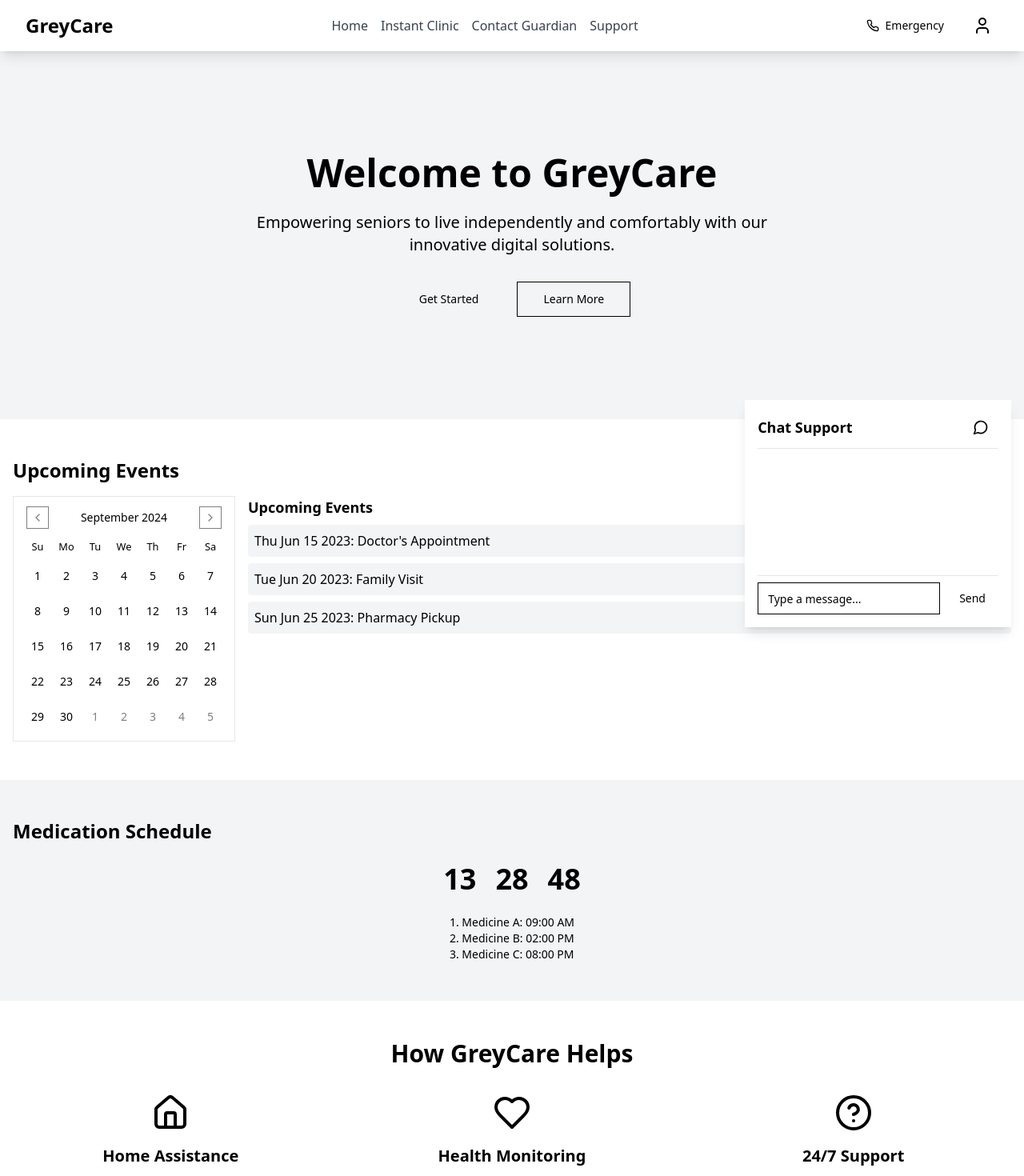
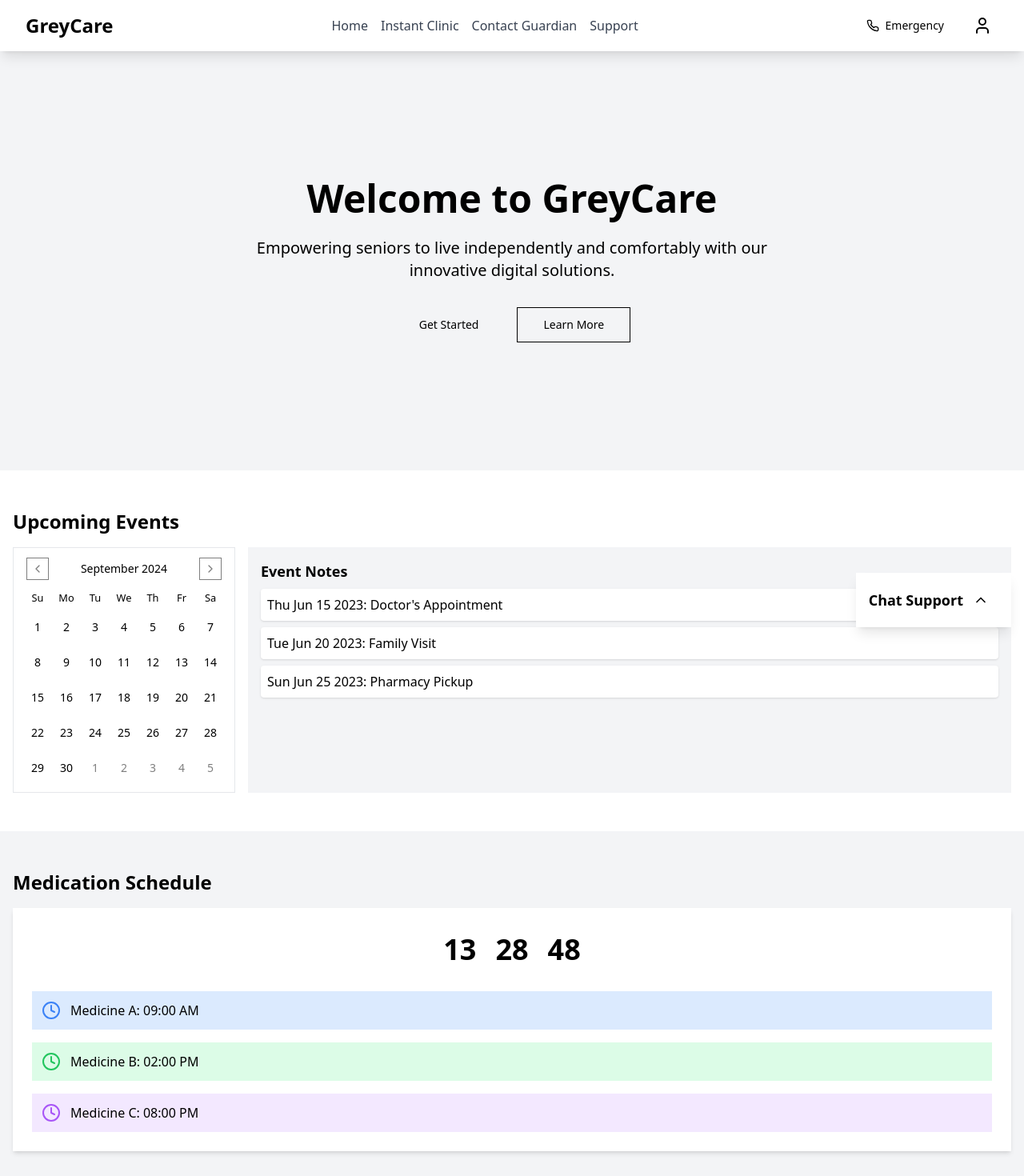
Before and after one commit to Srijan1202/GreyCare, a Next.js app: page /dashboard in a window 1280 px wide. Shown: the top 1470 px of the page at 80% size. Built offline with nearby package versions, Linux system fonts and the light colour scheme.

Commit message:
updated landing page

```diff
--- a/components/landing-page.jsx
+++ b/components/landing-page.jsx
@@ -1,92 +1,14 @@
 'use client'
 
-import React, { useState } from "react";
-import Link from "next/link";
-import { motion } from "framer-motion";
+import React, { useState, useEffect } from "react";
+import { motion, useAnimation } from "framer-motion";
+import { useInView } from "react-intersection-observer";
 import { Button } from "@/components/ui/button";
 import { Input } from "@/components/ui/input";
 import { Calendar } from "@/components/ui/calendar";
-import { Heart, HelpCircle, Home, Menu, User, X, Clock, Phone, MessageCircle } from "lucide-react";
+import { Heart, HelpCircle, Home, Menu, User, X, Clock, Phone, MessageCircle, ChevronUp, ChevronDown } from "lucide-react";
 
-const FlipClock = () => {
-  const [time, setTime] = useState(new Date());
-
-  React.useEffect(() => {
-    const timer = setInterval(() => setTime(new Date()), 1000);
-    return () => clearInterval(timer);
-  }, []);
-
-  const formatTime = (time) => {
-    return time.toString().padStart(2, '0');
-  };
-
-  return (
-    <div className="flex flex-col items-center">
-      <div className="flex space-x-2 text-4xl font-bold">
-        <div className="bg-primary text-primary-foreground p-2 rounded">{formatTime(time.getHours())}</div>
-        <div className="bg-primary text-primary-foreground p-2 rounded">{formatTime(time.getMinutes())}</div>
-        <div className="bg-primary text-primary-foreground p-2 rounded">{formatTime(time.getSeconds())}</div>
-      </div>
-      <div className="mt-4 text-sm">
-        <p>1. Medicine A: 09:00 AM</p>
-        <p>2. Medicine B: 02:00 PM</p>
-        <p>3. Medicine C: 08:00 PM</p>
-      </div>
-    </div>
-  );
-};
-
-const CalendarWithNotes = () => {
-  const [date, setDate] = useState(new Date());
-  const events = [
-    { date: new Date(2023, 5, 15), title: "Doctor's Appointment" },
-    { date: new Date(2023, 5, 20), title: "Family Visit" },
-    { date: new Date(2023, 5, 25), title: "Pharmacy Pickup" },
-  ];
-
-  return (
-    <div className="flex space-x-4">
-      <Calendar
-        mode="single"
-        selected={date}
-        onSelect={setDate}
-        className="rounded-md border"
-      />
-      <div className="flex-1">
-        <h3 className="text-lg font-semibold mb-2">Upcoming Events</h3>
-        <ul className="space-y-2">
-          {events.map((event, index) => (
-            <li key={index} className="bg-gray-100 p-2 rounded">
-              <span className="font-medium">{event.date.toDateString()}</span>: {event.title}
-            </li>
-          ))}
-        </ul>
-      </div>
-    </div>
-  );
-};
-
-const Chatbot = () => {
-  return (
-    <div className="fixed bottom-4 right-4 bg-white shadow-lg rounded-lg p-4">
-      <div className="flex items-center justify-between mb-2">
-        <h3 className="text-lg font-semibold">Chat Support</h3>
-        <Button variant="ghost" size="sm">
-          <MessageCircle className="h-5 w-5" />
-        </Button>
-      </div>
-      <div className="h-40 overflow-y-auto border-t border-b py-2 mb-2">
-        {/* Chat messages would go here */}
-      </div>
-      <div className="flex">
-        <Input placeholder="Type a message..." className="mr-2" />
-        <Button>Send</Button>
-      </div>
-    </div>
-  );
-};
-
-export function LandingPageJsx() {
+const Navbar = () => {
   const [isMenuOpen, setIsMenuOpen] = useState(false);
 
   const toggleMenu = () => setIsMenuOpen(!isMenuOpen);
@@ -96,19 +18,17 @@ export function LandingPageJsx() {
   };
 
   return (
-    <div className="flex flex-col min-h-screen bg-gray-100">
-      {/* Navbar */}
-      <nav className="bg-white shadow-lg">
+    <nav className="fixed top-0 left-0 right-0 bg-white shadow-lg z-50">
       <div className="max-w-7xl mx-auto px-4 sm:px-6 lg:px-8">
         <div className="flex justify-between h-16">
           <div className="flex items-center">
             <div className="text-2xl font-bold">GreyCare</div>
           </div>
           <div className="hidden md:flex items-center space-x-4">
-              <Link href="#" className="text-gray-700 hover:text-gray-900">Home</Link>
-              <Link href="#" className="text-gray-700 hover:text-gray-900">Instant Clinic</Link>
-              <Link href="#" className="text-gray-700 hover:text-gray-900">Contact Guardian</Link>
-              <Link href="#" className="text-gray-700 hover:text-gray-900">Support</Link>
+            <a href="#" className="text-gray-700 hover:text-gray-900">Home</a>
+            <a href="#" className="text-gray-700 hover:text-gray-900">Instant Clinic</a>
+            <a href="#" className="text-gray-700 hover:text-gray-900">Contact Guardian</a>
+            <a href="#" className="text-gray-700 hover:text-gray-900">Support</a>
           </div>
           <div className="flex items-center">
             <Button variant="destructive" size="sm" className="mr-4" onClick={sendEmergencyMessage}>
@@ -124,75 +44,212 @@ export function LandingPageJsx() {
           </div>
         </div>
       </div>
-      </nav>
-
-      {/* Mobile menu */}
       {isMenuOpen && (
         <div className="md:hidden bg-white shadow-lg">
           <div className="px-2 pt-2 pb-3 space-y-1 sm:px-3">
-            <Link href="#" className="block px-3 py-2 rounded-md text-base font-medium text-gray-700 hover:text-gray-900 hover:bg-gray-50">Home</Link>
-            <Link href="#" className="block px-3 py-2 rounded-md text-base font-medium text-gray-700 hover:text-gray-900 hover:bg-gray-50">Instant Clinic</Link>
-            <Link href="#" className="block px-3 py-2 rounded-md text-base font-medium text-gray-700 hover:text-gray-900 hover:bg-gray-50">Contact Guardian</Link>
-            <Link href="#" className="block px-3 py-2 rounded-md text-base font-medium text-gray-700 hover:text-gray-900 hover:bg-gray-50">Support</Link>
+            <a href="#" className="block px-3 py-2 rounded-md text-base font-medium text-gray-700 hover:text-gray-900 hover:bg-gray-50">Home</a>
+            <a href="#" className="block px-3 py-2 rounded-md text-base font-medium text-gray-700 hover:text-gray-900 hover:bg-gray-50">Instant Clinic</a>
+            <a href="#" className="block px-3 py-2 rounded-md text-base font-medium text-gray-700 hover:text-gray-900 hover:bg-gray-50">Contact Guardian</a>
+            <a href="#" className="block px-3 py-2 rounded-md text-base font-medium text-gray-700 hover:text-gray-900 hover:bg-gray-50">Support</a>
           </div>
         </div>
       )}
+    </nav>
+  );
+};
 
-      {/* Main content */}
-      <main className="flex-grow">
-        {/* Hero section */}
+const HeroSection = () => {
+  const controls = useAnimation();
+  const [ref, inView] = useInView();
+
+  useEffect(() => {
+    if (inView) {
+      controls.start("visible");
+    }
+  }, [controls, inView]);
+
+  return (
     <motion.section
-          className="px-4 py-12 md:py-24 lg:py-32"
-          initial={{ opacity: 0, y: 20 }}
-          animate={{ opacity: 1, y: 0 }}
+      ref={ref}
+      animate={controls}
+      initial="hidden"
+      variants={{
+        visible: { opacity: 1, y: 0 },
+        hidden: { opacity: 0, y: 20 }
+      }}
       transition={{ duration: 0.5 }}
+      className="px-4 py-24 md:py-32 lg:py-40"
     >
       <div className="container mx-auto text-center">
         <motion.h1
           className="text-4xl md:text-5xl font-bold mb-6"
-              initial={{ opacity: 0, y: 20 }}
-              animate={{ opacity: 1, y: 0 }}
-              transition={{ delay: 0.2, duration: 0.5 }}
+          variants={{
+            visible: { opacity: 1, y: 0 },
+            hidden: { opacity: 0, y: 20 }
+          }}
         >
           Welcome to GreyCare
         </motion.h1>
         <motion.p
           className="text-xl mb-8 max-w-2xl mx-auto"
-              initial={{ opacity: 0, y: 20 }}
-              animate={{ opacity: 1, y: 0 }}
-              transition={{ delay: 0.4, duration: 0.5 }}
+          variants={{
+            visible: { opacity: 1, y: 0 },
+            hidden: { opacity: 0, y: 20 }
+          }}
         >
           Empowering seniors to live independently and comfortably with our innovative digital solutions.
         </motion.p>
         <motion.div
-              initial={{ opacity: 0, y: 20 }}
-              animate={{ opacity: 1, y: 0 }}
-              transition={{ delay: 0.6, duration: 0.5 }}
+          variants={{
+            visible: { opacity: 1, y: 0 },
+            hidden: { opacity: 0, y: 20 }
+          }}
         >
           <Button size="lg" className="mr-4">Get Started</Button>
           <Button variant="outline" size="lg">Learn More</Button>
         </motion.div>
       </div>
     </motion.section>
+  );
+};
 
-        {/* Calendar section */}
-        <section className="px-4 py-12 bg-white">
+const CalendarSection = () => {
+  const [date, setDate] = useState(new Date());
+  const events = [
+    { date: new Date(2023, 5, 15), title: "Doctor's Appointment" },
+    { date: new Date(2023, 5, 20), title: "Family Visit" },
+    { date: new Date(2023, 5, 25), title: "Pharmacy Pickup" },
+  ];
+
+  const controls = useAnimation();
+  const [ref, inView] = useInView();
+
+  useEffect(() => {
+    if (inView) {
+      controls.start("visible");
+    }
+  }, [controls, inView]);
+
+  return (
+    <motion.section
+      ref={ref}
+      animate={controls}
+      initial="hidden"
+      variants={{
+        visible: { opacity: 1, y: 0 },
+        hidden: { opacity: 0, y: 20 }
+      }}
+      transition={{ duration: 0.5 }}
+      className="px-4 py-12 bg-white"
+    >
       <div className="container mx-auto">
         <h2 className="text-2xl font-bold mb-4">Upcoming Events</h2>
-            <CalendarWithNotes />
+        <div className="flex flex-col md:flex-row space-y-4 md:space-y-0 md:space-x-4">
+          <Calendar
+            mode="single"
+            selected={date}
+            onSelect={setDate}
+            className="rounded-md border self-start"
+          />
+          <div className="flex-1 bg-gray-100 p-4 rounded-md">
+            <h3 className="text-lg font-semibold mb-2">Event Notes</h3>
+            <ul className="space-y-2">
+              {events.map((event, index) => (
+                <li key={index} className="bg-white p-2 rounded shadow">
+                  <span className="font-medium">{event.date.toDateString()}</span>: {event.title}
+                </li>
+              ))}
+            </ul>
           </div>
-        </section>
+        </div>
+      </div>
+    </motion.section>
+  );
+};
 
-        {/* Clock section */}
-        <section className="px-4 py-12 bg-gray-100">
+const ClockSection = () => {
+  const [time, setTime] = useState(new Date());
+
+  useEffect(() => {
+    const timer = setInterval(() => setTime(new Date()), 1000);
+    return () => clearInterval(timer);
+  }, []);
+
+  const formatTime = (time) => {
+    return time.toString().padStart(2, '0');
+  };
+
+  const controls = useAnimation();
+  const [ref, inView] = useInView();
+
+  useEffect(() => {
+    if (inView) {
+      controls.start("visible");
+    }
+  }, [controls, inView]);
+
+  return (
+    <motion.section
+      ref={ref}
+      animate={controls}
+      initial="hidden"
+      variants={{
+        visible: { opacity: 1, y: 0 },
+        hidden: { opacity: 0, y: 20 }
+      }}
+      transition={{ duration: 0.5 }}
+      className="px-4 py-12 bg-gray-100"
+    >
       <div className="container mx-auto">
         <h2 className="text-2xl font-bold mb-4">Medication Schedule</h2>
-            <FlipClock />
+        <div className="bg-white p-6 rounded-lg shadow-md">
+          <div className="flex justify-center space-x-2 text-4xl font-bold mb-6">
+            <div className="bg-primary text-primary-foreground p-2 rounded">{formatTime(time.getHours())}</div>
+            <div className="bg-primary text-primary-foreground p-2 rounded">{formatTime(time.getMinutes())}</div>
+            <div className="bg-primary text-primary-foreground p-2 rounded">{formatTime(time.getSeconds())}</div>
           </div>
-        </section>
+          <div className="space-y-4">
+            <div className="flex items-center p-3 bg-blue-100 rounded-md">
+              <Clock className="h-6 w-6 mr-3 text-blue-500" />
+              <span className="font-medium">Medicine A: 09:00 AM</span>
+            </div>
+            <div className="flex items-center p-3 bg-green-100 rounded-md">
+              <Clock className="h-6 w-6 mr-3 text-green-500" />
+              <span className="font-medium">Medicine B: 02:00 PM</span>
+            </div>
+            <div className="flex items-center p-3 bg-purple-100 rounded-md">
+              <Clock className="h-6 w-6 mr-3 text-purple-500" />
+              <span className="font-medium">Medicine C: 08:00 PM</span>
+            </div>
+          </div>
+        </div>
+      </div>
+    </motion.section>
+  );
+};
 
-        {/* Features section */}
-        <section className="px-4 py-12 bg-white">
+const FeaturesSection = () => {
+  const controls = useAnimation();
+  const [ref, inView] = useInView();
+
+  useEffect(() => {
+    if (inView) {
+      controls.start("visible");
+    }
+  }, [controls, inView]);
+
+  return (
+    <motion.section
+      ref={ref}
+      animate={controls}
+      initial="hidden"
+      variants={{
+        visible: { opacity: 1, y: 0 },
+        hidden: { opacity: 0, y: 20 }
+      }}
+      transition={{ duration: 0.5 }}
+      className="px-4 py-12 bg-white"
+    >
       <div className="container mx-auto">
         <h2 className="text-3xl font-bold mb-8 text-center">How GreyCare Helps</h2>
         <div className="grid md:grid-cols-3 gap-8">
@@ -213,10 +270,32 @@ export function LandingPageJsx() {
           </div>
         </div>
       </div>
-        </section>
+    </motion.section>
+  );
+};
 
-        {/* CTA section */}
-        <section className="px-4 py-12 md:py-24 bg-gray-100">
+const CTASection = () => {
+  const controls = useAnimation();
+  const [ref, inView] = useInView();
+
+  useEffect(() => {
+    if (inView) {
+      controls.start("visible");
+    }
+  }, [controls, inView]);
+
+  return (
+    <motion.section
+      ref={ref}
+      animate={controls}
+      initial="hidden"
+      variants={{
+        visible: { opacity: 1, y: 0 },
+        hidden: { opacity: 0, y: 20 }
+      }}
+      transition={{ duration: 0.5 }}
+      className="px-4 py-12 md:py-24 bg-gray-100"
+    >
       <div className="container mx-auto text-center">
         <h2 className="text-3xl font-bold mb-4">Join GreyCare Today</h2>
         <p className="mb-8 max-w-2xl mx-auto">
@@ -227,18 +306,19 @@ export function LandingPageJsx() {
           <Button type="submit">Sign Up</Button>
         </form>
       </div>
-        </section>
-      </main>
+    </motion.section>
+  );
+};
 
-      {/* Footer */}
+const Footer = () => (
   <footer className="bg-gray-800 text-white py-8">
     <div className="container mx-auto px-4">
       <div className="flex flex-col md:flex-row justify-between items-center">
         <div className="text-2xl font-bold mb-4 md:mb-0">GreyCare</div>
         <div className="flex space-x-4">
-              <Link href="#" className="hover:text-gray-300">Privacy Policy</Link>
-              <Link href="#" className="hover:text-gray-300">Terms of Service</Link>
-              <Link href="#" className="hover:text-gray-300">Contact Us</Link>
+          <a href="#" className="hover:text-gray-300">Privacy Policy</a>
+          <a href="#" className="hover:text-gray-300">Terms of Service</a>
+          <a href="#" className="hover:text-gray-300">Contact Us</a>
         </div>
       </div>
       <div className="mt-4 text-center text-sm">
@@ -246,8 +326,47 @@ export function LandingPageJsx() {
       </div>
     </div>
   </footer>
+);
 
-      {/* Chatbot */}
+const Chatbot = () => {
+  const [isOpen, setIsOpen] = useState(false);
+
+  return (
+    <div className={`fixed bottom-4 right-4 bg-white shadow-lg rounded-lg transition-all duration-300 ease-in-out ${isOpen ? 'w-80' :
+    'w-auto'}`}>
+      <div className="flex items-center justify-between p-4 cursor-pointer" onClick={() => setIsOpen(!isOpen)}>
+        <h3 className="text-lg font-semibold">Chat Support</h3>
+        <Button variant="ghost" size="sm">
+          {isOpen ? <ChevronDown className="h-5 w-5" /> : <ChevronUp className="h-5 w-5" />}
+        </Button>
+      </div>
+      {isOpen && (
+        <>
+          <div className="h-40 overflow-y-auto border-t border-b py-2 px-4">
+            {/* Chat messages would go here */}
+          </div>
+          <div className="flex p-4">
+            <Input placeholder="Type a message..." className="mr-2" />
+            <Button>Send</Button>
+          </div>
+        </>
+      )}
+    </div>
+  );
+};
+
+export function LandingPageJsx() {
+  return (
+    <div className="flex flex-col min-h-screen bg-gray-100 pt-16">
+      <Navbar />
+      <main className="flex-grow">
+        <HeroSection />
+        <CalendarSection />
+        <ClockSection />
+        <FeaturesSection />
+        <CTASection />
+      </main>
+      <Footer />
       <Chatbot />
     </div>
   );
--- a/package.json
+++ b/package.json
@@ -24,6 +24,7 @@
     "react": "^18",
     "react-day-picker": "^8.10.1",
     "react-dom": "^18",
+    "react-intersection-observer": "^9.13.1",
     "tailwind-merge": "^2.5.2",
     "tailwindcss-animate": "^1.0.7"
   },
```
Also changed, not shown: 1 other file (tests, documents, lock files or other folders). Lines whose indentation alone changed are shown as unchanged.
